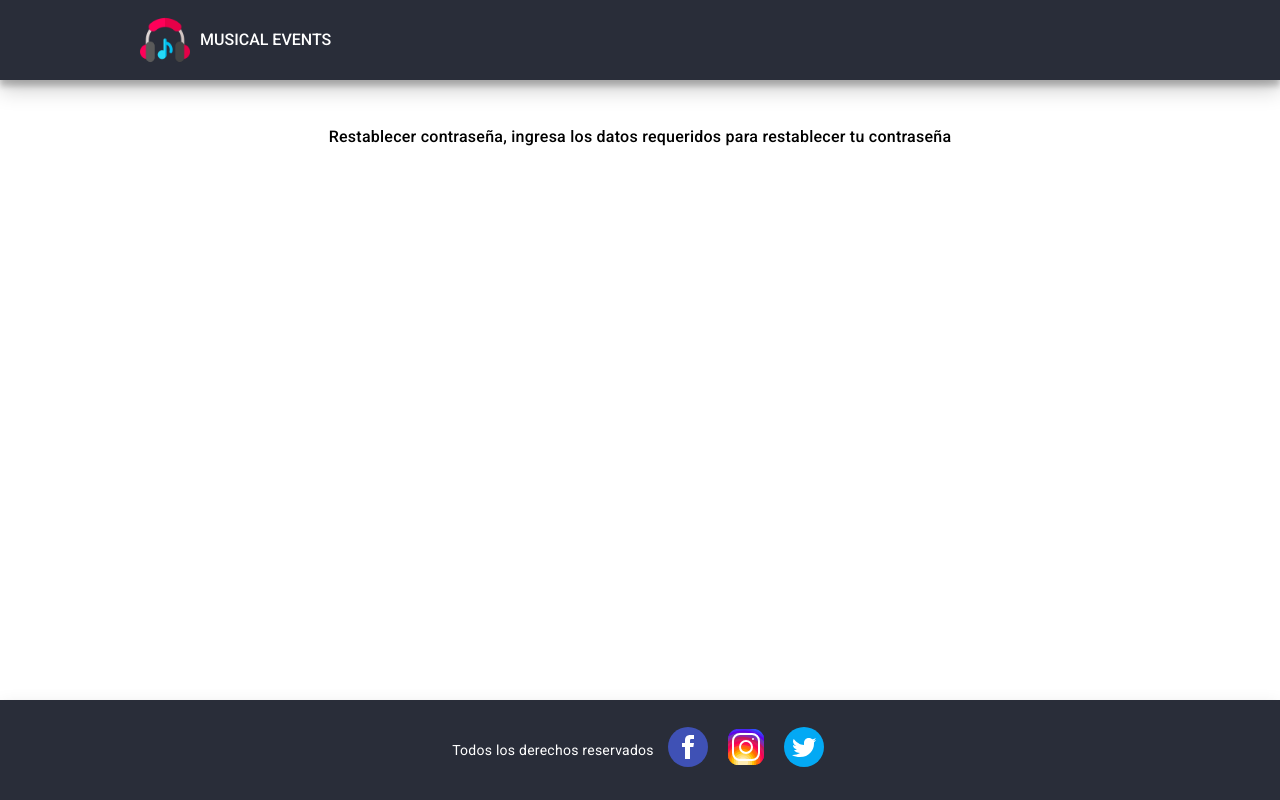
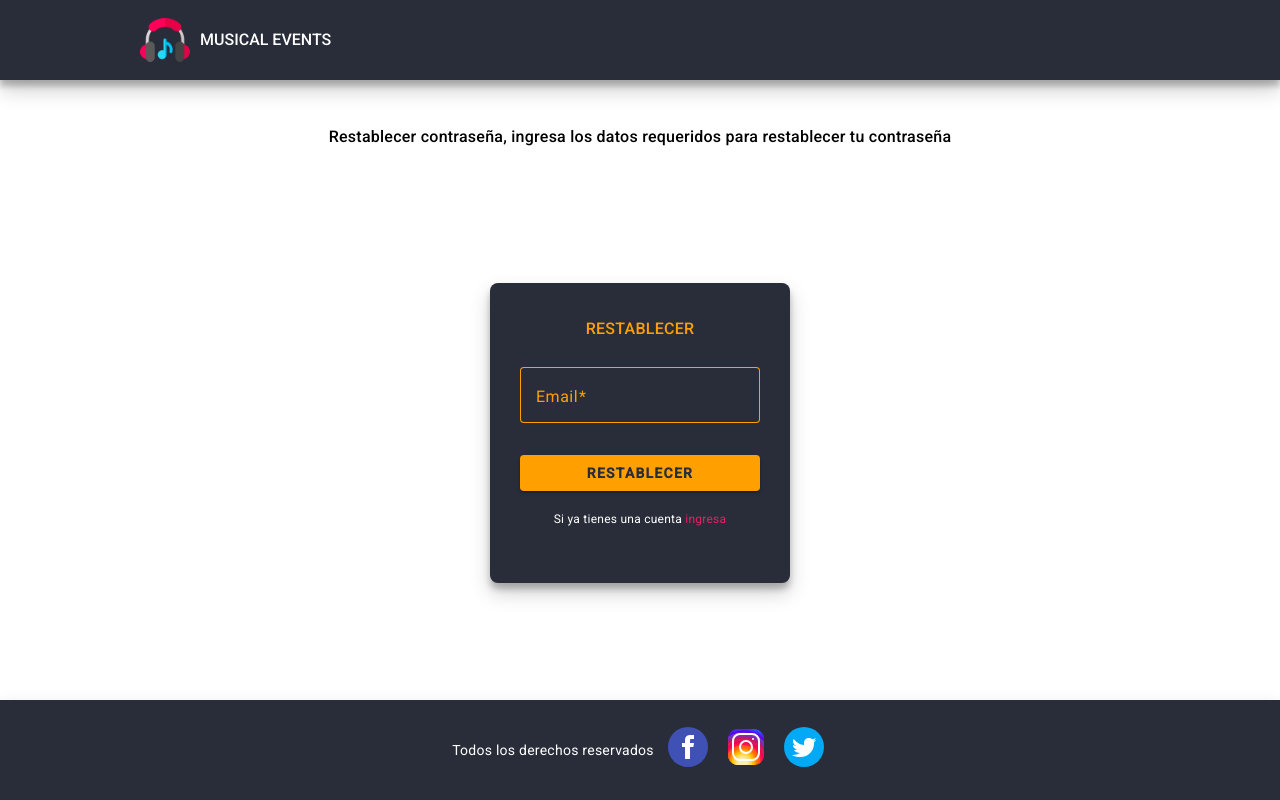
Before and after one commit to Abraham2748/musicstore-frontend202402, an Angular app: page /forgot-password in a window 1280 px wide. Built offline with nearby package versions, Linux system fonts and the light colour scheme.

Commit message:
Create Forgot Password form

```diff
--- a/src/app/forgot-password/forgot-password.component.css
+++ b/src/app/forgot-password/forgot-password.component.css
@@ -18,17 +18,59 @@
       }
     }
   }
-  & .form-container {
+  & .content-container {
     display: flex;
     min-height: 480px;
     flex-direction: column;
     align-items: center;
     justify-content: center;
-    & .form-sub-container {
+    & .content-sub-container {
       display: flex;
       justify-content: center;
       align-items: center;
       height: 100%;
+
+      & .card-container {
+        width: 300px;
+        height: 300px;
+        background-color: var(--secondary-color);
+        border-radius: 8px;
+
+        & .form-container {
+          width: 100%;
+          padding-top: 36px;
+          text-align: center;
+          & .title {
+            color: var(--primary-color);
+            font-weight: 500;
+            font-size: 16px;
+          }
+          & form {
+            margin-top: 20px;
+            & mat-form-field {
+              width: 240px;
+            }
+            & .email {
+              margin-top: 8px;
+            }
+            & button {
+              margin-top: 10px;
+              width: 240px;
+            }
+            & .login {
+              margin-top: 18px;
+              font-size: 12px;
+              & span {
+                color: white;
+                & a {
+                  color: var(--accent-color);
+                  text-decoration: none;
+                }
+              }
+            }
+          }
+        }
+      }
     }
   }
 }
--- a/src/app/forgot-password/forgot-password.component.html
+++ b/src/app/forgot-password/forgot-password.component.html
@@ -10,8 +10,34 @@
     </div>
   </div>
 
-  <div class="form-container">
-    <div class="form-sub-container"></div>
+  <div class="content-container">
+    <div class="content-sub-container">
+      <div class="card-container box-shadow">
+        <div class="form-container">
+          <span class="title"> RESTABLECER </span>
+
+          <form>
+            <mat-form-field class="email" appearance="outline">
+              <mat-label>Email</mat-label>
+              <input type="email" matInput [formControl]="emailFormControl" />
+              @if (emailFormControl.hasError('email') &&
+              !emailFormControl.hasError('required')) {
+              <mat-error>Ingresa un email válido</mat-error>
+              } @if (emailFormControl.hasError('required')) {
+              <mat-error>Email es <strong>requerido</strong></mat-error>
+              }
+            </mat-form-field>
+            <button mat-raised-button color="primary">RESTABLECER</button>
+            <div class="login">
+              <span
+                >Si ya tienes una cuenta
+                <a routerLink="/login">ingresa</a></span
+              >
+            </div>
+          </form>
+        </div>
+      </div>
+    </div>
   </div>
 
   <app-footer></app-footer>
--- a/src/app/forgot-password/forgot-password.component.ts
+++ b/src/app/forgot-password/forgot-password.component.ts
@@ -1,12 +1,36 @@
 import { Component } from '@angular/core';
+import {
+  FormControl,
+  FormsModule,
+  ReactiveFormsModule,
+  Validators,
+} from '@angular/forms';
+import { MatFormFieldModule } from '@angular/material/form-field';
+import { MatInputModule } from '@angular/material/input';
+import { MatButtonModule } from '@angular/material/button';
+import { RouterLink } from '@angular/router';
+import { SimpleHeaderComponent } from '../shared/components/simple-header/simple-header.component';
 import { FooterComponent } from '../shared/components/footer/footer.component';
-import { SimpleHeaderComponent } from '../shared/components/simple-header/simple-header.component';
 
 @Component({
   selector: 'app-forgot-password',
   standalone: true,
-  imports: [SimpleHeaderComponent, FooterComponent],
+  imports: [
+    SimpleHeaderComponent,
+    FooterComponent,
+    FormsModule,
+    MatFormFieldModule,
+    MatInputModule,
+    ReactiveFormsModule,
+    MatButtonModule,
+    RouterLink,
+  ],
   templateUrl: './forgot-password.component.html',
   styleUrl: './forgot-password.component.css',
 })
-export class ForgotPasswordComponent {}
+export class ForgotPasswordComponent {
+  emailFormControl = new FormControl('', [
+    Validators.required,
+    Validators.email,
+  ]);
+}
```
